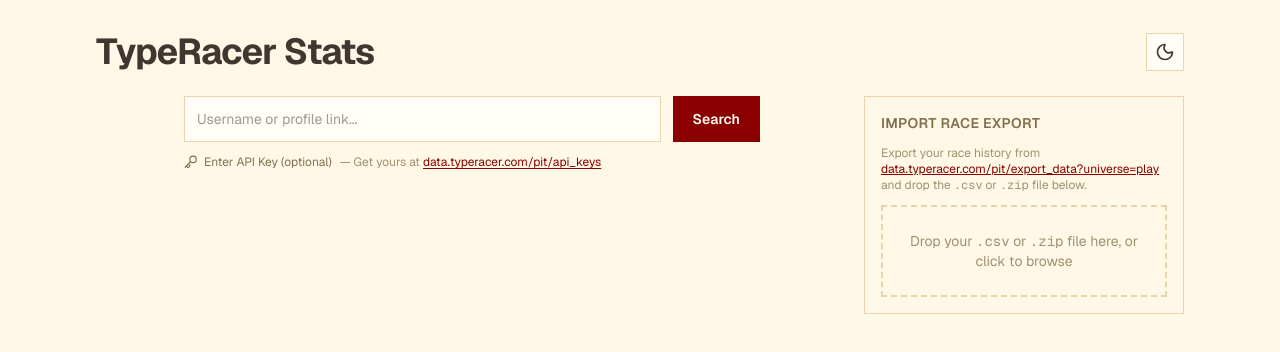
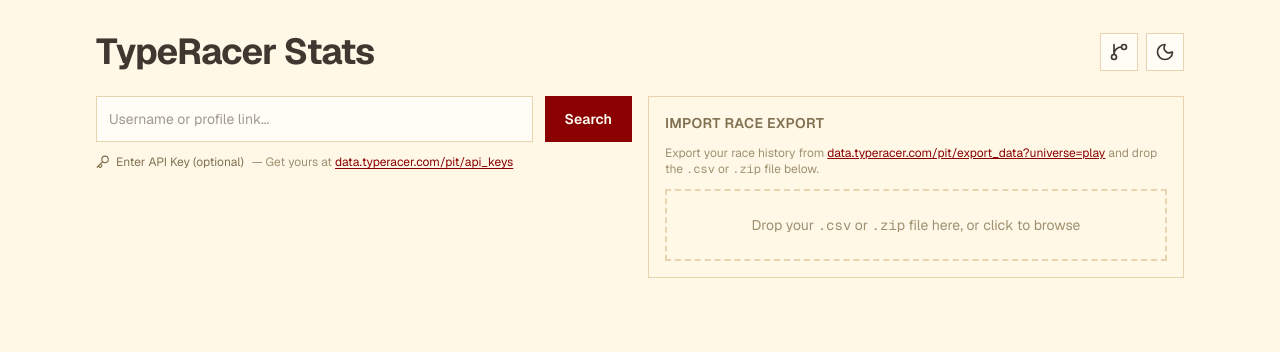
Before and after one commit to SirMasterMind1379/typeracer-stats, a Next.js app: page / in a window 1280 px wide. Shown: the top 352 px of the page. Built offline with nearby package versions, Linux system fonts and the light colour scheme.

Commit message:
v1.2.0: QOTD fix, API key detection, grid layout, GitHub button

```diff
--- a/app/components/Header.tsx
+++ b/app/components/Header.tsx
@@ -1,4 +1,4 @@
-import { Sun, Moon } from "lucide-react";
+import { Sun, Moon, GitBranch } from "lucide-react";
 
 /**
  * Header — app title on the left, dark/light theme toggle on the right.
@@ -18,6 +18,16 @@
       <h1 className="text-3xl sm:text-4xl font-bold tracking-tight">
         TypeRacer Stats
       </h1>
+      <div className="flex items-center gap-2">
+        <a
+          href="https://github.com/SirMasterMind1379/typeracer-stats"
+          target="_blank"
+          rel="noopener noreferrer"
+          className="p-2 border border-beige-300 dark:border-zinc-600 bg-beige-50 dark:bg-zinc-800 hover:bg-beige-200 dark:hover:bg-zinc-700"
+          aria-label="GitHub repository"
+        >
+          <GitBranch size={20} />
+        </a>
         <button
           onClick={onToggle}
           className="p-2 border border-beige-300 dark:border-zinc-600 bg-beige-50 dark:bg-zinc-800 hover:bg-beige-200 dark:hover:bg-zinc-700"
@@ -26,5 +36,6 @@
           {dark ? <Sun size={20} /> : <Moon size={20} />}
         </button>
       </div>
+    </div>
   );
 }
--- a/app/page.tsx
+++ b/app/page.tsx
@@ -92,6 +92,16 @@
     }
   }, [data, loading]);
 
+  /* ── input change handler (detects API key in username field) ─ */
+  const handleInputChange = useCallback((v: string) => {
+    if (/^[a-zA-Z0-9]{32}$/.test(v.trim())) {
+      setApiKey(v.trim());
+      setInput("");
+    } else {
+      setInput(v);
+    }
+  }, []);
+
   /* ── form submission ─────────────────────────────────────── */
   const handleSubmit = useCallback(
     async () => {
@@ -102,8 +112,10 @@
       setZoomBounds(null);
 
       let username = input.trim();
-      const match = username.match(/typeracer\.com\/pit\/racer\?user=(\w+)/);
+      const match = username.match(/typeracer\.com\/pit\/(?:profile|racer)\?user=(\w+)/);
       if (match) username = match[1];
+
+      const key = apiKey.trim();
 
       if (!username) {
         setError("Please enter a username or profile link");
@@ -115,7 +127,6 @@
         const controller = new AbortController();
         const timeout = setTimeout(() => controller.abort(), 15000);
         const body: Record<string, string> = { username };
-        const key = apiKey.trim();
         if (key) {
           body.apiKey = key;
           body.apiUsername = username;
@@ -138,8 +149,8 @@
         const filtered = allRaces.filter((r: Race) => (r.totalRacers ?? 0) > 1 || (r.mode && !r.mode.toLowerCase().includes("qotd")));
         result.races = filtered;
         setData(result);
-        setDataSource("api");
-        if (result.username && result.username !== username) {
+        setDataSource(result.note ? null : "api");
+        if (result.username && result.username !== input.trim()) {
           setInput(result.username);
         }
       } catch (err: any) {
@@ -356,19 +367,19 @@
       <div className="max-w-6xl mx-auto p-4 sm:p-8 flex flex-col gap-6">
         <Header dark={dark} onToggle={toggleTheme} />
 
-        <div className="flex flex-col sm:flex-row gap-4">
-          <div className="flex-1">
+        <div className="grid grid-cols-1 sm:grid-cols-2 gap-4">
+          <div>
             <SearchForm
               value={input}
               apiKey={apiKey}
-              onChange={setInput}
+              onChange={handleInputChange}
               onApiKeyChange={setApiKey}
               onSubmit={handleSubmit}
               loading={loading}
             />
           </div>
-          <div className="sm:w-80">
-            {dataSource === "api" ? (
+          <div className="flex items-start">
+            {data ? (
               <button
                 onClick={handleClear}
                 className="w-full px-4 py-2.5 text-sm font-medium border bg-beige-50 dark:bg-zinc-900 border-beige-300 dark:border-zinc-700 hover:bg-beige-200 dark:hover:bg-zinc-800 text-center"
```
Also changed, not shown: 1 other file (tests, documents, lock files or other folders). Lines whose indentation alone changed are shown as unchanged.
